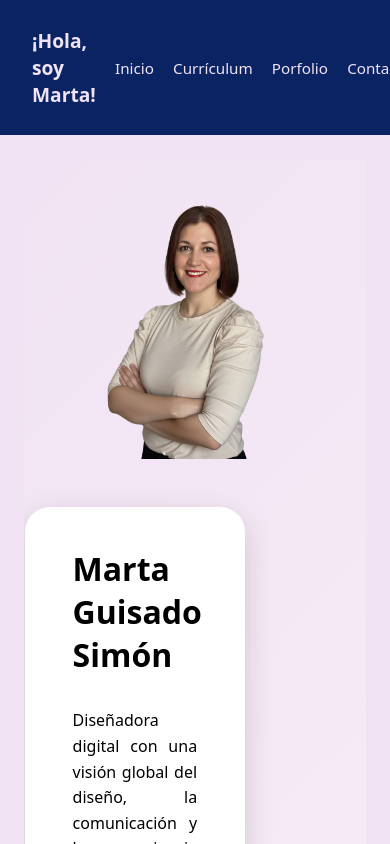
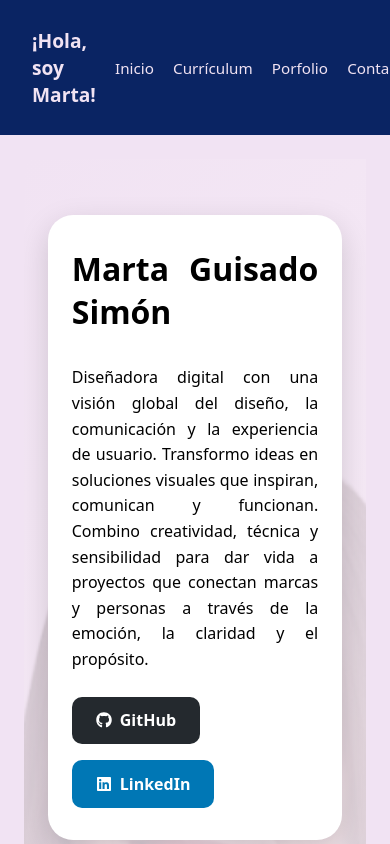
Before and after one commit to MartaGuisado/porfolio-react, a React (Vite) app in the folder proyecto/: page / in a window 390 px wide. Shown: the top 844 px of the page. Built offline with nearby package versions, Linux system fonts and the light colour scheme.

Commit message:
Home css

```diff
--- a/proyecto/src/pages/Home.css
+++ b/proyecto/src/pages/Home.css
@@ -231,23 +231,48 @@
   filter: grayscale(0%);
 }
 
-/* Responsivo */
+
+/* ======= MEDIA QUERIES ======= */
+@media (hover: hover) and (pointer: fine) {
+  .hero-card:hover {
+    transform: translateY(-6px) scale(1.02);
+    box-shadow: 0 20px 45px rgba(0, 0, 0, 0.2);
+  }
+}
+
 @media (max-width: 900px) {
+  /* 🔹 En móviles, la imagen pasa a ser fondo de la página */
   .home-photo-bg {
-    position: relative;
-    width: 100%;
-    height: 300px;
-    background-position: center top;
-    background-size: contain;
+    display: none; /* Ocultamos el bloque original */
   }
 
+  .home-page {
+    background:
+      linear-gradient(135deg, rgba(241, 227, 243, 0.85) 0%, rgba(255, 248, 251, 0.9) 100%),
+      url("../assets/mi-foto.png") no-repeat center top;
+    background-size: cover;
+    background-attachment: scroll;
+  }
+
+  /* 🔹 Ajustes de contenido */
   .home-content-area {
+    padding: 2em 1em;
+  }
+
+  /* 🔹 Hero card más ancha y centrada */
+  .hero-card {
+    width: 95%;
+    margin: 1.5em auto;
+    margin-left: auto; /* eliminamos el desplazamiento lateral */
+    max-width: none;
     padding: 2em 1.5em;
   }
 
+  /* 🔹 Alineamos las tarjetas también */
   .cards-section {
     flex-direction: column;
     align-items: center;
+    margin-left: 0;
   }
 
   .info-card {
@@ -255,10 +280,3 @@
     max-width: 350px;
   }
 }
-
-@media (hover: hover) and (pointer: fine) {
-  .hero-card:hover {
-    transform: translateY(-6px) scale(1.02);
-    box-shadow: 0 20px 45px rgba(0, 0, 0, 0.2);
-  }
-}
```
